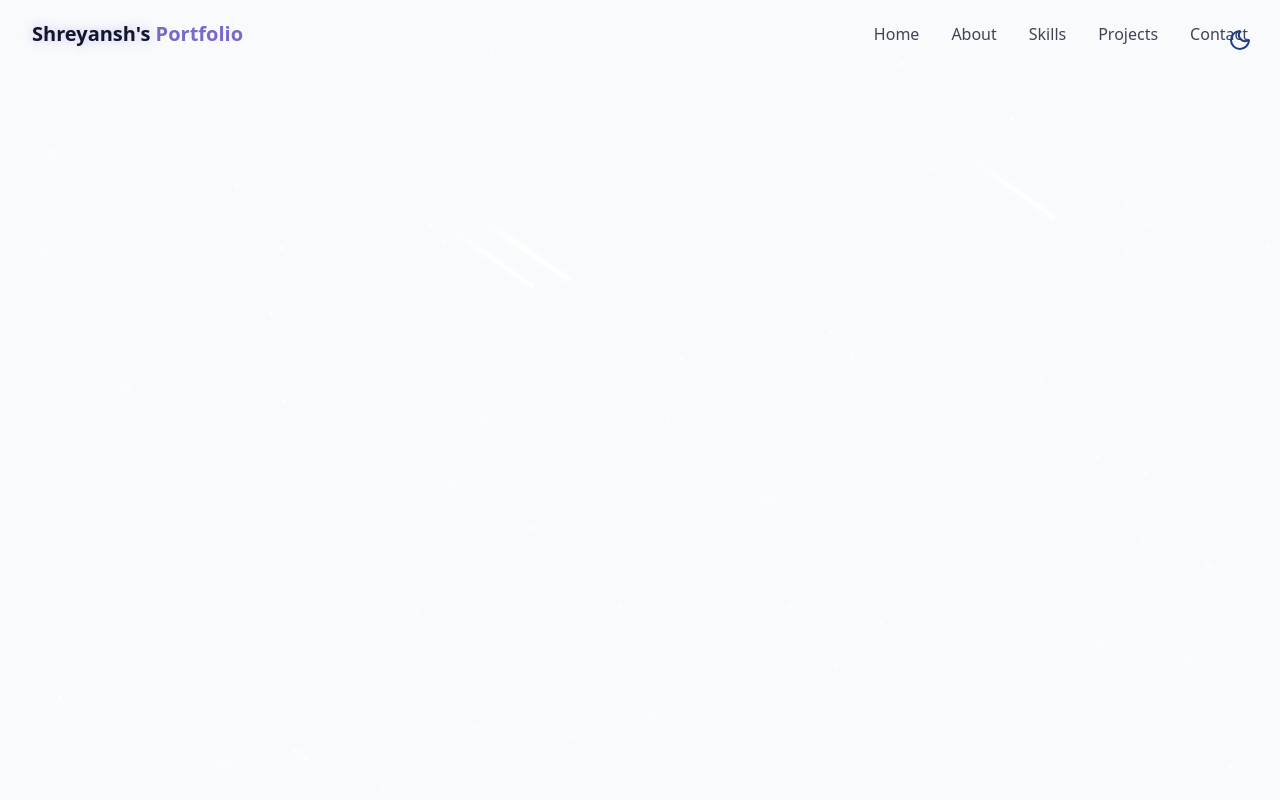
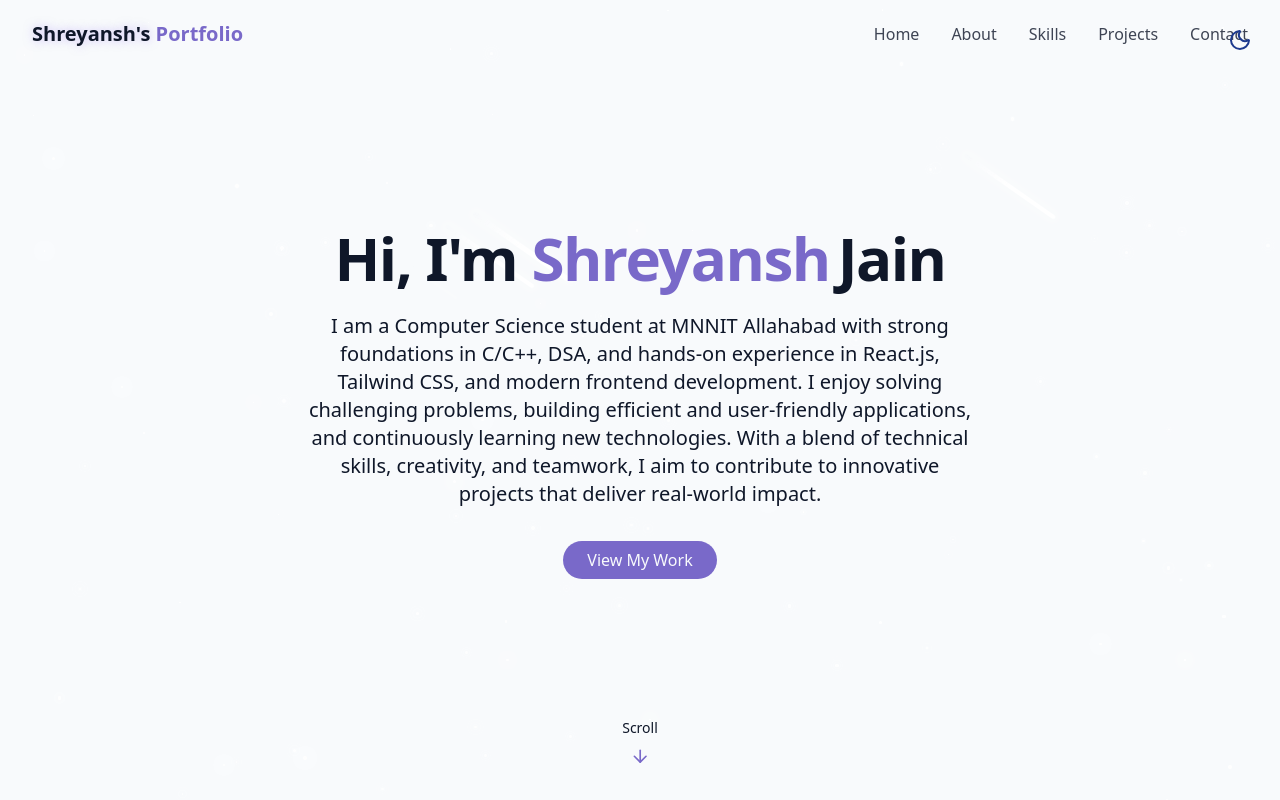
Before and after one commit to SHREYANSH2K25/PORTFOLIO, a React (Vite) app in the folder portfolio/: page / in a window 1280 px wide. Built offline with nearby package versions, Linux system fonts and the light colour scheme.

Commit message:
HeroSection

```diff
--- /dev/null
+++ b/portfolio/src/Components/HeroSection.jsx
@@ -0,0 +1,56 @@
+import { ArrowDown } from "lucide-react"   // Importing an arrow icon from lucide-react for scroll indication
+
+const HeroSection = () => {
+    return (
+        // "hero" id is used so navbar links can directly scroll to this section
+        <section
+            id="hero"
+            className="relative min-h-screen flex flex-col items-center justify-center px-4"
+        >
+            {/* Container to center and control width of the content */}
+            <div className="container max-w-4xl mx-auto text-center z-10">
+                <div className="space-y-6">
+
+                    {/* Main Heading with animated introduction */}
+                    <h1 className="text-4xl md:text-6xl font-bold tracking-tight">
+                        {/* Fade-in text animations create a smooth entry effect */}
+                        <span className="opacity-0 animate-fade-in"> Hi, I'm </span>
+                        <span className="text-primary opacity-0 animate-fade-in-delay-1">
+                            Shreyansh
+                        </span>
+                        <span className="text-gradient ml-2 animate-fade-in-delay-1">
+                            Jain
+                        </span>
+                    </h1>
+
+                    {/* Short introduction */}
+                    <p className="text-lg md:text-xl text-muted-foreground max-w-2xl mx-auto opacity-0 animate-fade-in-delay-3">
+                        I am a Computer Science student at MNNIT Allahabad with strong foundations in C/C++,
+                        DSA, and hands-on experience in React.js, Tailwind CSS, and modern frontend development.
+                        I enjoy solving challenging problems, building efficient and user-friendly applications,
+                        and continuously learning new technologies. With a blend of technical skills, creativity,
+                        and teamwork, I aim to contribute to innovative projects that deliver real-world impact.
+                    </p>
+
+                    {/* Call-to-action button to show projects */}
+                    <div className="pt-4 opacity-0 animate-fade-in-delay-4">
+                        {/* "cosmic-button" is a custom-styled button class in index.css */}
+                        <a href="#projects" className="cosmic-button">
+                            View My Work
+                        </a>
+                    </div>
+                </div>
+            </div>
+
+            {/* Scroll indicator at bottom of the hero section */}
+            <div className="absolute bottom-8 left-1/2 transform -translate-x-1/2 flex flex-col items-center animate-bounce">
+                {/* Small text above the arrow */}
+                <span className="text-sm text-muted-foreground mb-2"> Scroll </span>
+                {/* Downward arrow icon */}
+                <ArrowDown className="h-5 w-5 text-primary" />
+            </div>
+        </section>
+    )
+}
+
+export default HeroSection
--- a/portfolio/src/Components/Navbar.jsx
+++ b/portfolio/src/Components/Navbar.jsx
@@ -4,7 +4,7 @@
 
 // list of links we want to show in the navbar
 const navItems = [
-    { name: "Home", href: "#Home" }, // goes to section with id="Home"
+    { name: "Home", href: "#hero" }, // goes to section with id="Home"
     { name: "About", href: "#About" },
     { name: "Skills", href: "#Skills" },
     { name: "Projects", href: "#Projects" },
@@ -93,13 +93,15 @@
                 >
                     {/* vertical list of nav links in mobile menu */}
                     <div className="flex flex-col space-y-8 text-xl">
+                        {/* for each item in navItems create a link using anchor tag */}
                         {navItems.map((item, key) => (
                             <a
-                                key={key}
-                                href={item.href}
+                                key={key} // React used a unique key to map
+                                href={item.href} // link of item
                                 className="text-foreground/80 hover:text-primary transition-colors duration-300"
                                 onClick={() => setIsMenuOpen(false)} // close menu when clicked
                             >
+                                {/* item name */}
                                 {item.name}
                             </a>
                         ))}
--- a/portfolio/src/pages/Home.jsx
+++ b/portfolio/src/pages/Home.jsx
@@ -1,6 +1,7 @@
 import { ThemeToggle } from "../Components/ThemeToggle";
 import {StarBackground} from "@/Components/StarBackground"
 import Navbar from "@/Components/Navbar";
+import HeroSection from "@/Components/HeroSection"
 const Home = ()=>{
     return (
         <div className="mih-h-screen bg-background text-foreground overflow-x-hidden">
@@ -12,7 +13,9 @@
             {/* NavBar */}
             <Navbar />
             {/* Main Content */}
-
+            <main>
+                <HeroSection />
+            </main>
             {/* Footer */}
         </div>
     )
```
